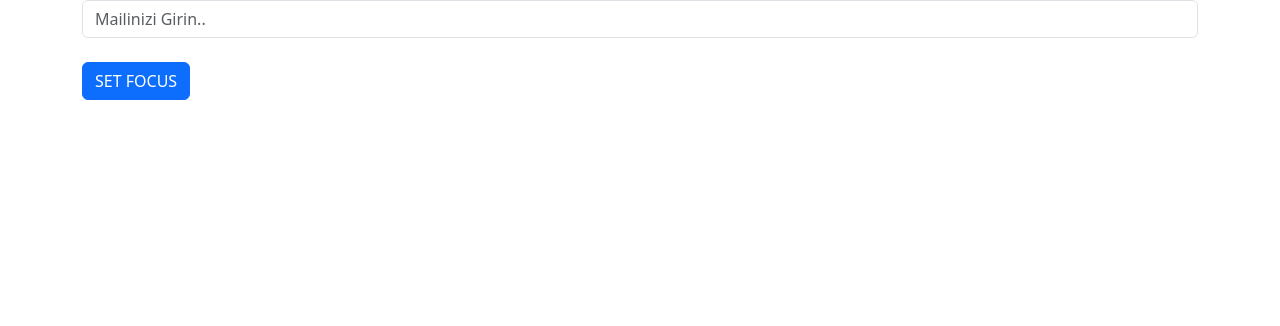
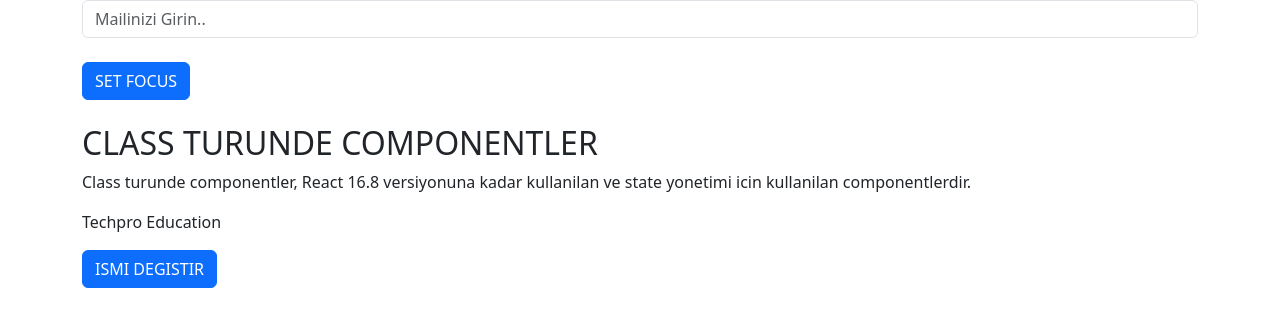
Before and after one commit to bayramsoltan/react-playground, a React (Create React App) app in the folder basics/: page / in a window 1280 px wide. Shown: the top 326 px of the page. Built offline with nearby package versions, Linux system fonts and the light colour scheme.

Commit message:
classComponents

```diff
--- a/basics/src/App.js
+++ b/basics/src/App.js
@@ -31,6 +31,8 @@ import { Button } from 'react-bootstrap';
 import Digitaltime3 from './components/17-dijital-saat3/digitaltime3';
 import FilterList  from './components/18-filter-list/FilterList';
 import UseRef from './components/19-useRef/useref';
+import ClassTurundeComponentler from './components/20-componentstype/1-class';
+import FunctionComponet from './components/20-componentstype/2-function';
 
 const profileCardData = {
     name: "Emir",
@@ -101,6 +103,11 @@ export default function App() {
 { show && <UseEffect/>}<Digitaltime3/> <FilterList/>*/}
 
             <UseRef/>
+            <br />
+            <ClassTurundeComponentler/>
+
+            <br />
+            {/* <FunctionComponet/> */}
         </>
 
     )
--- a/basics/src/components/19-useRef/useref.jsx
+++ b/basics/src/components/19-useRef/useref.jsx
@@ -9,7 +9,6 @@ const UseRef = () => {
 
 
     const handleFocus = () => {
-        console.log(emailRef.current.value);
         emailRef.current.focus();
         buttonRef.current.style.backgroundColor ="red";
     }
--- a/basics/src/components/20-componentstype/1-class.jsx
+++ b/basics/src/components/20-componentstype/1-class.jsx
@@ -1,10 +1,43 @@
 import { Component } from 'react';
+import { Button, Container } from 'react-bootstrap';
 
-class  ClassTurundeComponentler extends Component {
-  render() {
-    return (
 
-    <div>Merhabababababab</div>
+class ClassTurundeComponentler extends Component {
+    constructor(props) {
+        super(props);
+        this.state = {
+            name: "Techpro Education",
+            message: "Hello Developers",
+            counter: 0
+        }
+    }
+
+    componentDidUpdate(prevProps, prevState) {
+        console.log("CTC: component guncellendiginde calisir")
+        if (prevState.name !== this.state.name) {
+            alert("CTC: name state'i degisti");
+        }
+    }
+
+    componentDidMount() {
+        console.log("CTC: component ilk mount edildiginde calisir");
+    }
+    componentWillUnmount() {
+        console.log("CTC: component unmount edildiginde calisir")
+    }
+
+    render() {
+        console.log("CTC: ilk burasi calisir")
+        // console.log(this);
+        return (
+            <Container>
+                <h2>CLASS TURUNDE COMPONENTLER</h2>
+                <p>Class turunde componentler, React 16.8 versiyonuna kadar kullanilan ve state yonetimi icin kullanilan componentlerdir.</p>
+                <p>{this.state.name}</p>
+                <Button onClick={() => this.setState({ name: "techproeducation" })}>ISMI DEGISTIR</Button>
+            </Container>
         )
-  }
+    }
 }
+
+export default ClassTurundeComponentler;
--- a/basics/src/components/20-componentstype/2-function.jsx
+++ b/basics/src/components/20-componentstype/2-function.jsx
@@ -0,0 +1,34 @@
+import React, { useEffect, useState } from 'react'
+import { Button, Container } from 'react-bootstrap';
+
+const FonksiyonTurundeComponentler = () => {
+    const [name, setName] = useState("Techpro Education");
+    const [message, setMessage] = useState("Hello Developers");
+    const [counter, setCounter] = useState(0);
+
+    useEffect(() => {
+        console.log("FTC: component ilk mount edildiginde calisir");
+        return () => {
+            console.log("FTC: component unmount edildiginde calisir");
+        }
+    }, []);
+
+    useEffect(() => {
+        console.log("FTC: component guncellendiginde calisir");
+    })
+    useEffect(() => {
+        console.log("FTC: name state'i degisti");
+    }, [name])
+
+    console.log("FTC: ilk burasi calisir");
+
+    return (
+        <Container>
+            <h2>FONKSIYON TURUNDE COMPONENTLER</h2>
+            <p>Fonksiyon turunde componentler, React 16.8 versiyonundan sonra kullanilan ve state yonetimi icin kullanilan componentlerdir.</p>
+            <p>{name}</p>
+            <Button onClick={() => setName("techproeducation")}>ISMI DEGISTIR</Button>
+        </Container>
+    )
+}
+export default FonksiyonTurundeComponentler
```
